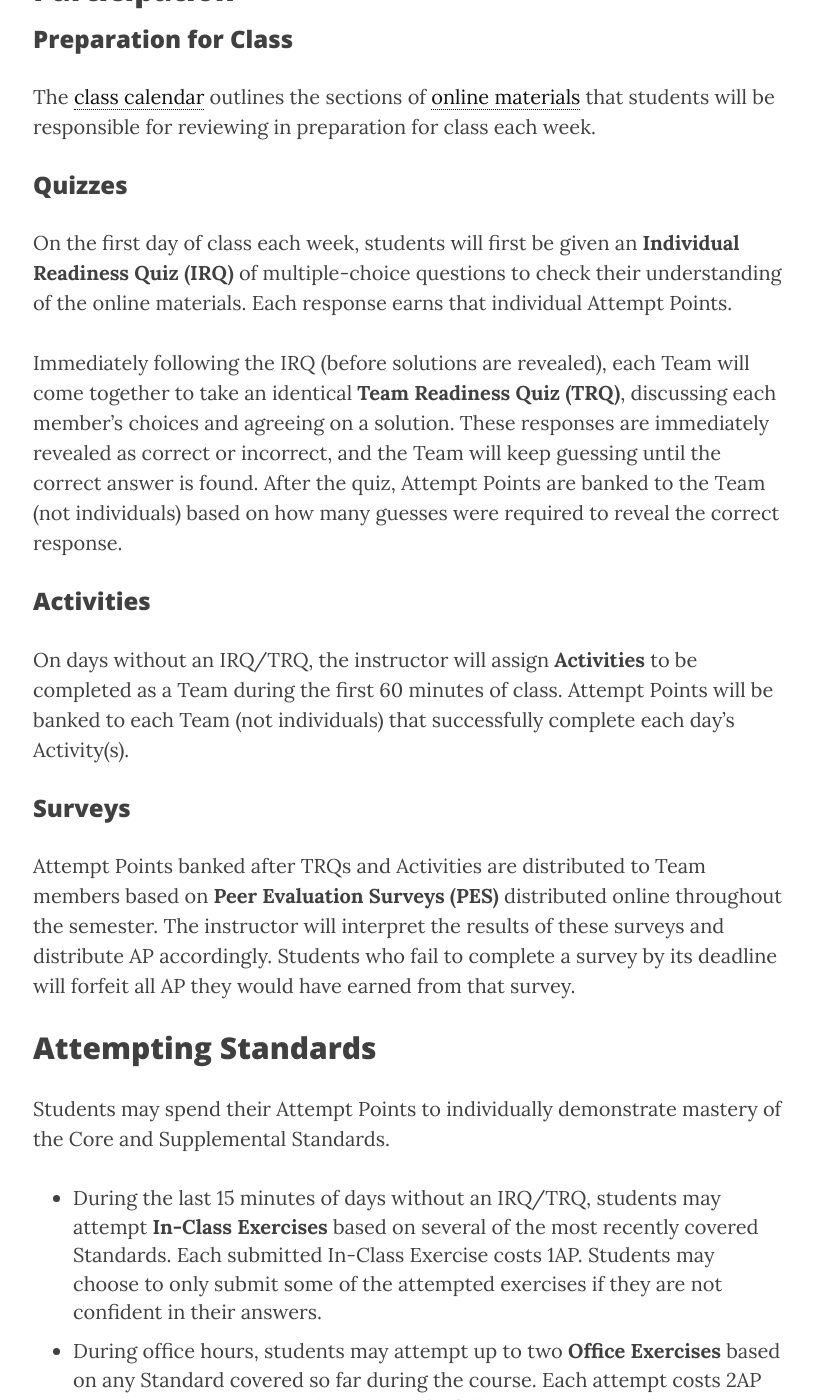
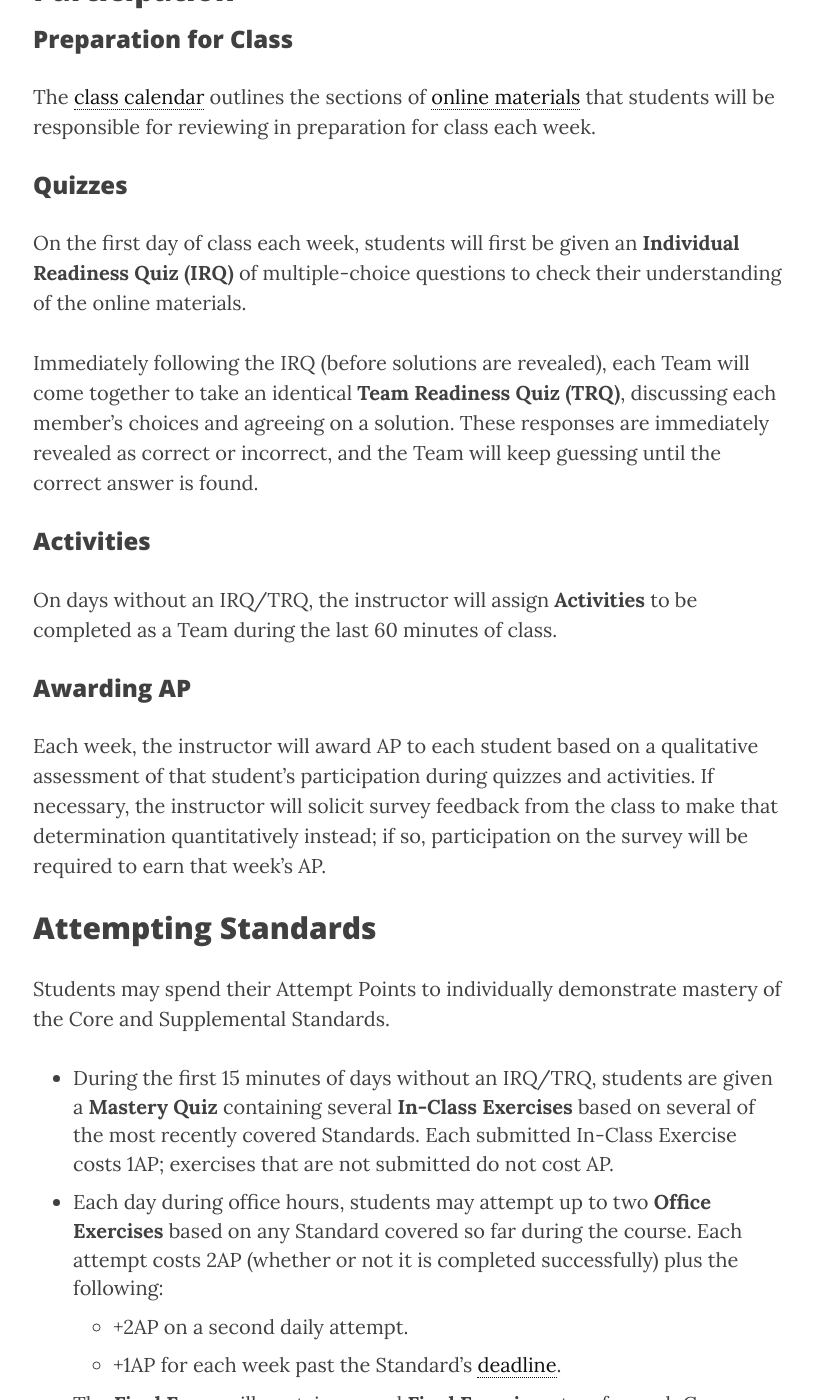
Before and after one commit to jford1906/prof.clontz.org, a Jekyll site: the page built from classes/2017/06/ma126/index.md, in a window 1280 px wide and 1400 px high, scrolled down 2470 px. Shown: the whole window, without its empty margins (232-1046 px from the left). Built offline with Jekyll 4.4.1, drawn with Linux system fonts in a browser that asks for light colours; nearby versions of some CDN libraries; formulas are drawn with MathJax 3; some of the changed text lies outside the part shown.

Commit message:
finalize ma 126 syllabus for summer

```diff
--- a/classes/2017/06/ma126/index.md
+++ b/classes/2017/06/ma126/index.md
@@ -92,32 +92,27 @@ responsible for reviewing in preparation for class each week.
 On the first day of class each week, students will first be given an
 **Individual Readiness Quiz (IRQ)** of multiple-choice
 questions to check their understanding of the online materials.
-Each response earns that individual Attempt Points.
 
 Immediately following the IRQ (before solutions are revealed),
 each Team will come together to take an
 identical **Team Readiness Quiz (TRQ)**, discussing each member's choices and
 agreeing on a solution. These responses are immediately revealed as correct
 or incorrect, and the Team will keep guessing until the correct answer is
-found. After the quiz, Attempt Points are banked to the Team (not individuals)
-based on how many guesses were required to reveal the
-correct response.
+found.
 
 ### Activities
 
 On days without an IRQ/TRQ, the instructor will assign **Activities**
-to be completed as a Team during the first 60 minutes of class.
-Attempt Points will be banked to each Team
-(not individuals) that successfully complete each day's Activity(s).
+to be completed as a Team during the last 60 minutes of class.
 
-### Surveys
+### Awarding AP
 
-Attempt Points banked after TRQs and Activities are distributed
-to Team members based on
-**Peer Evaluation Surveys (PES)** distributed online throughout the semester.
-The instructor will interpret the results of these surveys and distribute
-AP accordingly. Students who fail to complete a survey by its deadline will
-forfeit all AP they would have earned from that survey.
+Each week, the instructor will award AP to each student
+based on a qualitative assessment of that student's participation during
+quizzes and activities. If necessary,
+the instructor will solicit survey feedback
+from the class to make that determination quantitatively instead;
+if so, participation on the survey will be required to earn that week's AP.
 
 
 
@@ -126,15 +121,16 @@ forfeit all AP they would have earned from that survey.
 Students may spend their Attempt Points to individually demonstrate mastery
 of the Core and Supplemental Standards.
 
-* During the last 15 minutes of days without an IRQ/TRQ, students may attempt
+* During the first 15 minutes of days without an IRQ/TRQ, students are given
+  a **Mastery Quiz** containing several
   **In-Class Exercises** based on several of the most recently covered
   Standards.
-  Each submitted In-Class Exercise costs 1AP. Students may choose to only submit
-  some of the attempted exercises if they are not confident in their answers.
-* During office hours, students may attempt up to two
+  Each submitted In-Class Exercise costs 1AP; exercises that are not submitted
+  do not cost AP.
+* Each day during office hours, students may attempt up to two
   **Office Exercises** based on
   any Standard covered so far during the course. Each attempt costs 2AP
-  (whether or not it is completed) plus the following:
+  (whether or not it is completed successfully) plus the following:
     * +2AP on a second daily attempt.
     * +1AP for each week past the Standard's [deadline][standards].
 * The **Final Exam** will contain several **Final Exercises**: two for each Core
```
Also changed, not shown: classes/2017/06/ma126/calendar.md (+2 -2 lines), classes/2017/06/ma126/standards.md (+1 -2 lines), classes/index.md (+5 -4 lines).
